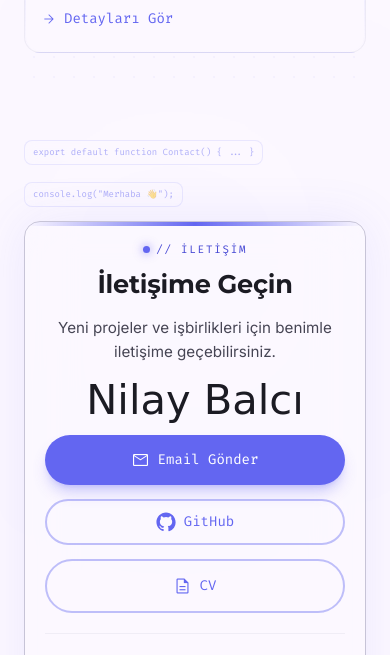
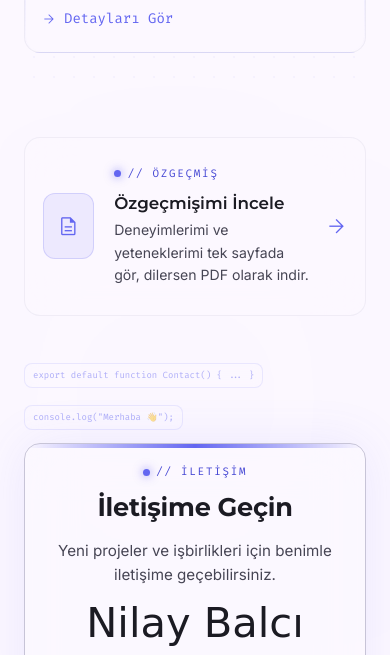
Before and after one commit to darqalne/nilay-cv-web, a website: page index.html in a window 390 px wide. Shown: the part 5312-5967 px from the top of the page. Drawn offline with nearby package versions, Linux system fonts and the light colour scheme; a web font is replaced by a local one.

Commit message:
Nav'daki CV butonunu kaldır, İletişim üstüne geniş CV bandı ekle, dil etiketini düzelt
- Header'daki (masaüstü + mobil) CV butonu tamamen kaldırıldı.
- İletişim bölümündeki CV butonu kaldırıldı; onun yerine İletişim'in
  hemen üstüne geniş, hover'lı, dikkat çekici bir CV kartı/bandı
  eklendi (ikon + başlık + açıklama + kayan ok).
- TR/EN düğmesi mevcut dili değil hedef dili gösteriyordu (ters
  görünüyordu); artık her zaman o an aktif olan dili gösteriyor.

```diff
--- a/index.html
+++ b/index.html
@@ -362,8 +362,7 @@
       <a href="#experience" data-i18n="nav_exp"><span class="tab-dot"></span>deneyim.log</a>
       <a href="#skills" data-i18n="nav_skills"><span class="tab-dot"></span>skills.json</a>
       <a href="#projects" data-i18n="nav_projects"><span class="tab-dot"></span>projeler.dir</a>
-      <button id="cvBtn" class="cv-nav-btn"><span class="material-symbols-outlined text-base">description</span><span data-i18n="nav_cv">CV</span></button>
-      <button id="langToggle" class="lang-toggle-btn" title="Switch language" aria-label="Switch language"><span class="material-symbols-outlined">terminal</span><span id="langToggleLabel">EN</span><span class="lang-cursor"></span></button>
+      <button id="langToggle" class="lang-toggle-btn" title="Switch language" aria-label="Switch language"><span class="material-symbols-outlined">terminal</span><span id="langToggleLabel">TR</span><span class="lang-cursor"></span></button>
       <a href="#contact" class="ml-1 !bg-indigo-electric !text-white px-5 py-2 !rounded-full font-code text-xs hover:!bg-indigo-deep transition-all cursor-hover animate-pulse-subtle shadow-lg shadow-indigo-electric/30" data-i18n="nav_contact_cta">$ iletişime geç</a>
     </div>
     <button id="navToggle" class="md:hidden flex items-center justify-center w-9 h-9 text-on-background" aria-label="Menüyü aç" aria-expanded="false">
@@ -375,8 +374,7 @@
     <a href="#experience" class="mobile-nav-link" data-i18n="nav_exp"><span class="tab-dot"></span>deneyim.log</a>
     <a href="#skills" class="mobile-nav-link" data-i18n="nav_skills"><span class="tab-dot"></span>skills.json</a>
     <a href="#projects" class="mobile-nav-link" data-i18n="nav_projects"><span class="tab-dot"></span>projeler.dir</a>
-    <button id="cvBtnMobile" class="mobile-nav-link" style="width:100%;text-align:left;"><span class="material-symbols-outlined text-base">description</span><span data-i18n="nav_cv">CV</span></button>
-    <button id="langToggleMobile" class="mobile-nav-link" style="width:100%;text-align:left;"><span class="material-symbols-outlined text-base">terminal</span><span id="langToggleLabelMobile" class="font-code">English</span><span class="lang-cursor"></span></button>
+    <button id="langToggleMobile" class="mobile-nav-link" style="width:100%;text-align:left;"><span class="material-symbols-outlined text-base">terminal</span><span id="langToggleLabelMobile" class="font-code">Türkçe</span><span class="lang-cursor"></span></button>
     <a href="#contact" class="mt-2 inline-flex justify-center !bg-indigo-electric !text-white px-5 py-2.5 !rounded-full font-code text-xs shadow-lg shadow-indigo-electric/30" data-i18n="nav_contact_cta">$ iletişime geç</a>
   </div>
 </nav>
@@ -640,6 +638,24 @@
     <div class="grid md:grid-cols-2 lg:grid-cols-3 gap-8" id="projectsGrid"></div>
   </section>
 
+  <!-- CV BANNER -->
+  <section class="reveal relative">
+    <button id="cvBtnBanner" class="group w-full max-w-4xl mx-auto flex items-center justify-between gap-6 px-8 md:px-10 py-7 md:py-9 rounded-2xl glass-panel hover-card cursor-hover relative overflow-hidden text-left">
+      <div class="absolute inset-0 bg-gradient-to-r from-indigo-electric/0 via-indigo-electric/0 to-indigo-electric/10 opacity-0 group-hover:opacity-100 transition-opacity duration-500"></div>
+      <div class="flex items-center gap-5 relative z-10">
+        <div class="p-3.5 bg-indigo-electric/10 rounded-xl border border-indigo-electric/20 group-hover:bg-indigo-electric group-hover:border-indigo-electric transition-colors duration-300 flex-shrink-0">
+          <span class="material-symbols-outlined text-3xl text-indigo-electric group-hover:text-white transition-colors duration-300">description</span>
+        </div>
+        <div>
+          <span class="eyebrow" data-i18n="cv_eyebrow">// özgeçmiş</span>
+          <h3 class="font-headline text-headline-md text-on-background mt-1" data-i18n="cv_banner_title">Özgeçmişimi İncele</h3>
+          <p class="font-body text-body-md text-on-surface-variant mt-1" data-i18n="cv_banner_sub">Deneyimlerimi ve yeteneklerimi tek sayfada gör, dilersen PDF olarak indir.</p>
+        </div>
+      </div>
+      <span class="material-symbols-outlined text-3xl text-indigo-electric relative z-10 transition-transform duration-300 group-hover:translate-x-2 flex-shrink-0">arrow_forward</span>
+    </button>
+  </section>
+
   <!-- CONTACT -->
   <section class="reveal relative" id="contact">
     <div class="code-float hidden lg:block text-[11px]" style="top:-1rem;left:2rem;">export default function Contact() { ... }</div>
@@ -663,10 +679,6 @@
           <svg viewBox="0 0 24 24" fill="currentColor" class="w-5 h-5"><path d="M12 .5C5.73.5.5 5.73.5 12c0 5.08 3.29 9.39 7.86 10.91.57.1.78-.25.78-.55 0-.27-.01-1.16-.02-2.11-3.2.7-3.88-1.36-3.88-1.36-.52-1.33-1.28-1.69-1.28-1.69-1.04-.71.08-.7.08-.7 1.16.08 1.77 1.19 1.77 1.19 1.03 1.76 2.7 1.25 3.36.96.1-.75.4-1.25.73-1.54-2.56-.29-5.25-1.28-5.25-5.7 0-1.26.45-2.29 1.19-3.09-.12-.29-.52-1.46.11-3.05 0 0 .97-.31 3.18 1.18a11.1 11.1 0 0 1 5.79 0c2.2-1.49 3.17-1.18 3.17-1.18.63 1.59.24 2.76.12 3.05.74.8 1.19 1.83 1.19 3.09 0 4.43-2.7 5.41-5.27 5.69.42.36.78 1.08.78 2.18 0 1.57-.01 2.84-.01 3.23 0 .3.21.66.79.55A10.52 10.52 0 0 0 23.5 12C23.5 5.73 18.27.5 12 .5Z"/></svg>
           GitHub
         </a>
-        <button id="cvBtnContact" class="inline-flex items-center justify-center gap-2 px-8 py-4 border-2 border-indigo-electric/40 text-indigo-electric rounded-full font-code text-sm hover:border-indigo-electric hover:bg-indigo-electric/10 transition-all cursor-hover">
-          <span class="material-symbols-outlined text-lg">description</span>
-          <span data-i18n="nav_cv">CV</span>
-        </button>
       </div>
 
       <div class="flex gap-8 justify-center flex-wrap border-t border-surface-variant/50 pt-8">
@@ -1026,9 +1038,7 @@
     document.body.style.overflow = '';
     if(cvLastFocused) cvLastFocused.focus();
   }
-  document.getElementById('cvBtn').addEventListener('click', openCvModal);
-  document.getElementById('cvBtnMobile').addEventListener('click', () => { mobileMenu.classList.remove('open'); openCvModal(); });
-  document.getElementById('cvBtnContact').addEventListener('click', openCvModal);
+  document.getElementById('cvBtnBanner').addEventListener('click', openCvModal);
   cvModalClose.addEventListener('click', closeCvModal);
   cvBackdrop.addEventListener('click', (e) => { if(e.target === cvBackdrop) closeCvModal(); });
 
@@ -1050,6 +1060,8 @@
       cv_eyebrow: '// özgeçmiş',
       cv_title: 'Nilay Balcı — CV',
       cv_download: 'PDF olarak indir',
+      cv_banner_title: 'Özgeçmişimi İncele',
+      cv_banner_sub: 'Deneyimlerimi ve yeteneklerimi tek sayfada gör, dilersen PDF olarak indir.',
       hero_eyebrow: '// merhaba, ben',
       hero_role: 'Bilgisayar Programcısı',
       hero_lede: 'Java, Python ve C# ile yazılım geliştiren; API entegrasyonları ve JWT tabanlı güvenli kimlik doğrulama sistemleri üzerine çalışan bir programcıyım. Şu anda yapay zekâ alanında kendimi geliştiriyorum.',
@@ -1109,6 +1121,8 @@
       cv_eyebrow: '// resume',
       cv_title: 'Nilay Balcı — Resume',
       cv_download: 'Download as PDF',
+      cv_banner_title: 'View My Resume',
+      cv_banner_sub: 'See my experience and skills on one page, or download it as a PDF.',
       hero_eyebrow: '// hi, i\'m',
       hero_role: 'Computer Programmer',
       hero_lede: 'I\'m a programmer building software with Java, Python, and C#, working on API integrations and JWT-based secure authentication systems. I\'m currently developing my skills in artificial intelligence.',
@@ -1187,8 +1201,8 @@
   function setLangLabels(lang, skipEl){
     const labelEl = document.getElementById('langToggleLabel');
     const labelElMobile = document.getElementById('langToggleLabelMobile');
-    if(labelEl && labelEl !== skipEl) labelEl.textContent = lang === 'tr' ? 'EN' : 'TR';
-    if(labelElMobile && labelElMobile !== skipEl) labelElMobile.textContent = lang === 'tr' ? 'English' : 'Türkçe';
+    if(labelEl && labelEl !== skipEl) labelEl.textContent = lang === 'tr' ? 'TR' : 'EN';
+    if(labelElMobile && labelElMobile !== skipEl) labelElMobile.textContent = lang === 'tr' ? 'Türkçe' : 'English';
   }
 
   // ---------- terminal-style erase/type animation for the language switcher ----------
@@ -1217,7 +1231,7 @@
     langAnimBusy = true;
     const prefersReduced = window.matchMedia("(prefers-reduced-motion: reduce)").matches;
     const next = currentLang === 'tr' ? 'en' : 'tr';
-    const finalText = isLong ? (next === 'tr' ? 'English' : 'Türkçe') : (next === 'tr' ? 'EN' : 'TR');
+    const finalText = isLong ? (next === 'tr' ? 'Türkçe' : 'English') : (next === 'tr' ? 'TR' : 'EN');
     if(prefersReduced){
       applyLang(next);
       langAnimBusy = false;
```
